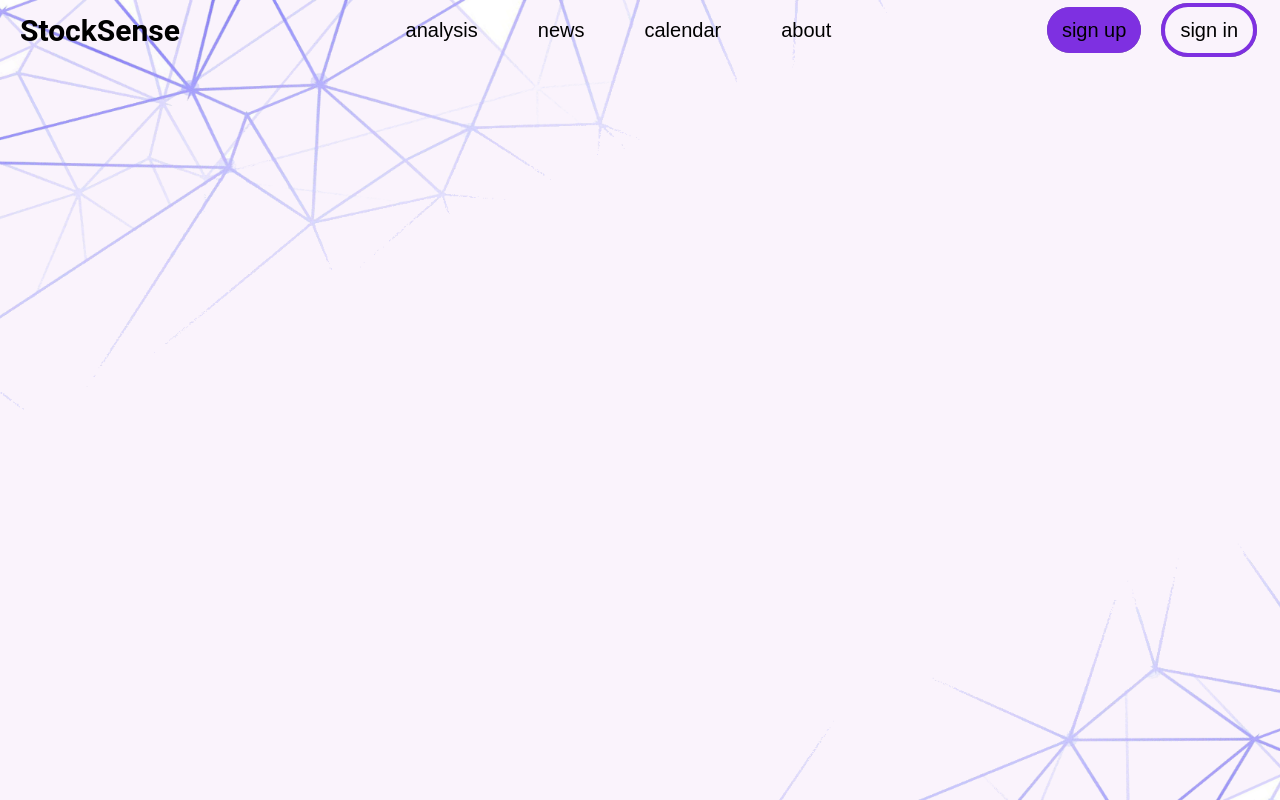
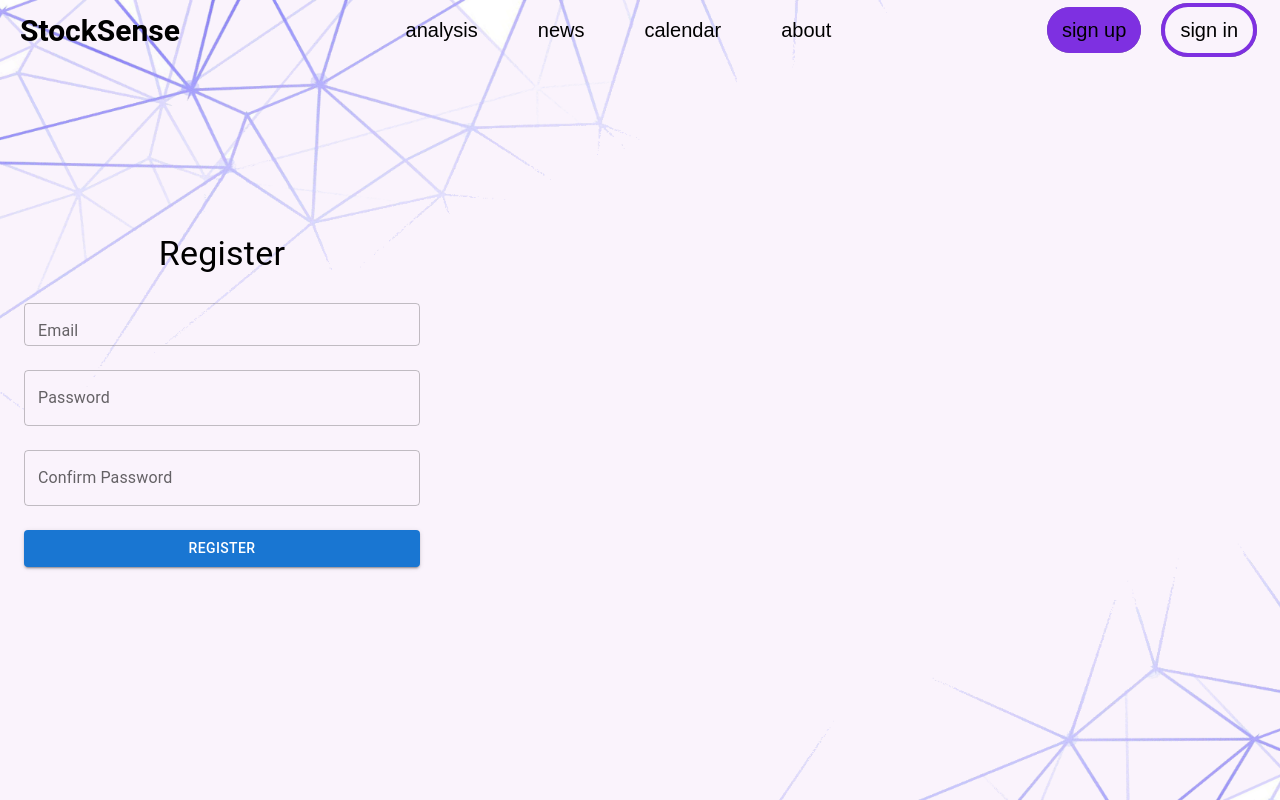
Before and after one commit to SzymonLiszewski/investmentApp, a React (Vite) app in the folder frontend/: page /register in a window 1280 px wide. Built offline with nearby package versions, Linux system fonts and the light colour scheme.

Commit message:
add register form

```diff
--- a/frontend/src/App.jsx
+++ b/frontend/src/App.jsx
@@ -10,6 +10,8 @@ import Analysis2 from './pages/Analysis2';
 import ForecastView from './components/ForecastView';
 import EventsCalendar from './components/EventsCalendar';
 import Portfolio from './pages/Portfolio';
+import LoginPage from './pages/LoginPage';
+import RegisterPage from './pages/RegisterPage'
 
 const App = () => {
     return (
@@ -23,6 +25,8 @@ const App = () => {
                     <Route path='/analysis2/:ticker/*' element={<Analysis2/>}/>
                     <Route path='/calendar' element={<EventsCalendar/>}/>
                     <Route path='/portfolio' element={<Portfolio/>}/>
+                    <Route path='/login' element={<LoginPage/>}/>
+                    <Route path='/register' element={<RegisterPage/>}/>
                 </Routes>
             </div>
         </Fragment>
--- /dev/null
+++ b/frontend/src/components/login/LoginForm.jsx
@@ -0,0 +1,60 @@
+import React, { useState } from 'react';
+import { TextField, Button, Container, Typography, Box } from '@mui/material';
+
+const LoginForm = () => {
+  const [email, setEmail] = useState('');
+  const [password, setPassword] = useState('');
+
+  const handleSubmit = (e) => {
+    e.preventDefault();
+    // Logika logowania
+    console.log('Email:', email);
+    console.log('Password:', password);
+  };
+
+  return (
+    <Container maxWidth="xs">
+      <Box
+        display="flex"
+        flexDirection="column"
+        justifyContent="center"
+        alignItems="center"
+        minHeight="100vh"
+      >
+        <Typography variant="h4" component="h1" gutterBottom>
+          Login
+        </Typography>
+        <form onSubmit={handleSubmit}>
+          <TextField
+            label="Email"
+            variant="outlined"
+            margin="normal"
+            fullWidth
+            value={email}
+            onChange={(e) => setEmail(e.target.value)}
+          />
+          <TextField
+            label="Password"
+            type="password"
+            variant="outlined"
+            margin="normal"
+            fullWidth
+            value={password}
+            onChange={(e) => setPassword(e.target.value)}
+          />
+          <Button
+            type="submit"
+            variant="contained"
+            color="primary"
+            fullWidth
+            style={{ marginTop: '16px' }}
+          >
+            Login
+          </Button>
+        </form>
+      </Box>
+    </Container>
+  );
+};
+
+export default LoginForm;
--- /dev/null
+++ b/frontend/src/components/login/RegisterForm.jsx
@@ -0,0 +1,99 @@
+import React, { useState } from 'react';
+import { TextField, Button, Container, Typography, Box } from '@mui/material';
+import { useNavigate } from 'react-router-dom';
+
+const RegisterForm = () => {
+  const [email, setEmail] = useState('');
+  const [password, setPassword] = useState('');
+  const [confirmPassword, setConfirmPassword] = useState('');
+  const navigate = useNavigate();
+
+  const handleSubmit = async (e) => {
+    e.preventDefault();
+    // Logika rejestracji
+    if (password === confirmPassword) {
+        const result = await registerUser(email, password, confirmPassword);
+    } else {
+      alert('Passwords do not match');
+    }
+  };
+
+  const registerUser = async (email, password, confirmPassword) =>{
+    try{
+        const response = await fetch('api/user/register/', {
+            method: 'POST',
+            headers: {
+                'Content-Type': 'application/json'
+            },
+            body: JSON.stringify({
+                username: email,
+                password: password
+            })
+        })
+        const data = await response.json();
+        if (!response.ok){
+            throw new Error(data.username || 'Network response was not ok');
+        }
+        alert('Register successful');
+        navigate('/login');
+        return data;
+    }catch (error){
+        alert(error);
+    }
+  }
+
+  return (
+    <Container maxWidth="xs">
+      <Box
+        display="flex"
+        flexDirection="column"
+        justifyContent="center"
+        alignItems="center"
+        minHeight="100vh"
+      >
+        <Typography variant="h4" component="h1" gutterBottom>
+          Register
+        </Typography>
+        <form onSubmit={handleSubmit}>
+          <TextField
+            label="Email"
+            variant="outlined"
+            margin="normal"
+            fullWidth
+            value={email}
+            onChange={(e) => setEmail(e.target.value)}
+          />
+          <TextField
+            label="Password"
+            type="password"
+            variant="outlined"
+            margin="normal"
+            fullWidth
+            value={password}
+            onChange={(e) => setPassword(e.target.value)}
+          />
+          <TextField
+            label="Confirm Password"
+            type="password"
+            variant="outlined"
+            margin="normal"
+            fullWidth
+            value={confirmPassword}
+            onChange={(e) => setConfirmPassword(e.target.value)}
+          />
+          <Button
+            type="submit"
+            variant="contained"
+            color="primary"
+            fullWidth
+            style={{ marginTop: '16px' }}
+          >
+            Register
+          </Button>
+        </form>
+      </Box>
+    </Container>
+  );
+};
+
+export default RegisterForm;
--- /dev/null
+++ b/frontend/src/pages/LoginPage.jsx
@@ -0,0 +1,11 @@
+import LoginForm from "../components/login/LoginForm";
+
+function LoginPage(){
+    return (
+        <div>
+          <LoginForm />
+        </div>
+      );
+}
+
+export default LoginPage;
--- /dev/null
+++ b/frontend/src/pages/RegisterPage.jsx
@@ -0,0 +1,11 @@
+import RegisterForm from "../components/login/RegisterForm";
+
+function RegisterPage(){
+    return (
+        <div>
+          <RegisterForm />
+        </div>
+      );
+}
+
+export default RegisterPage;
```
Also changed, not shown: 1 other file (tests, documents, lock files or other folders).
